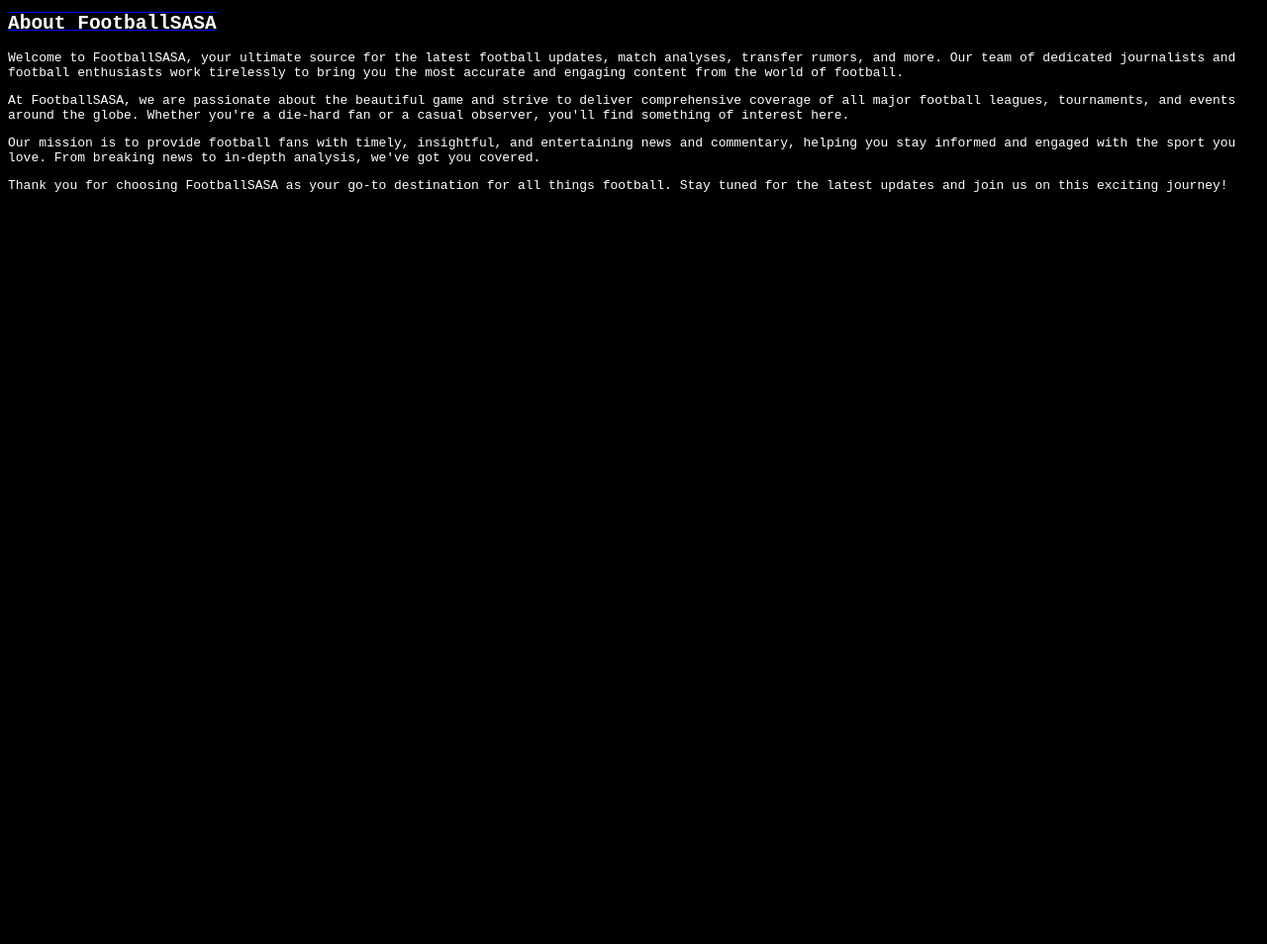
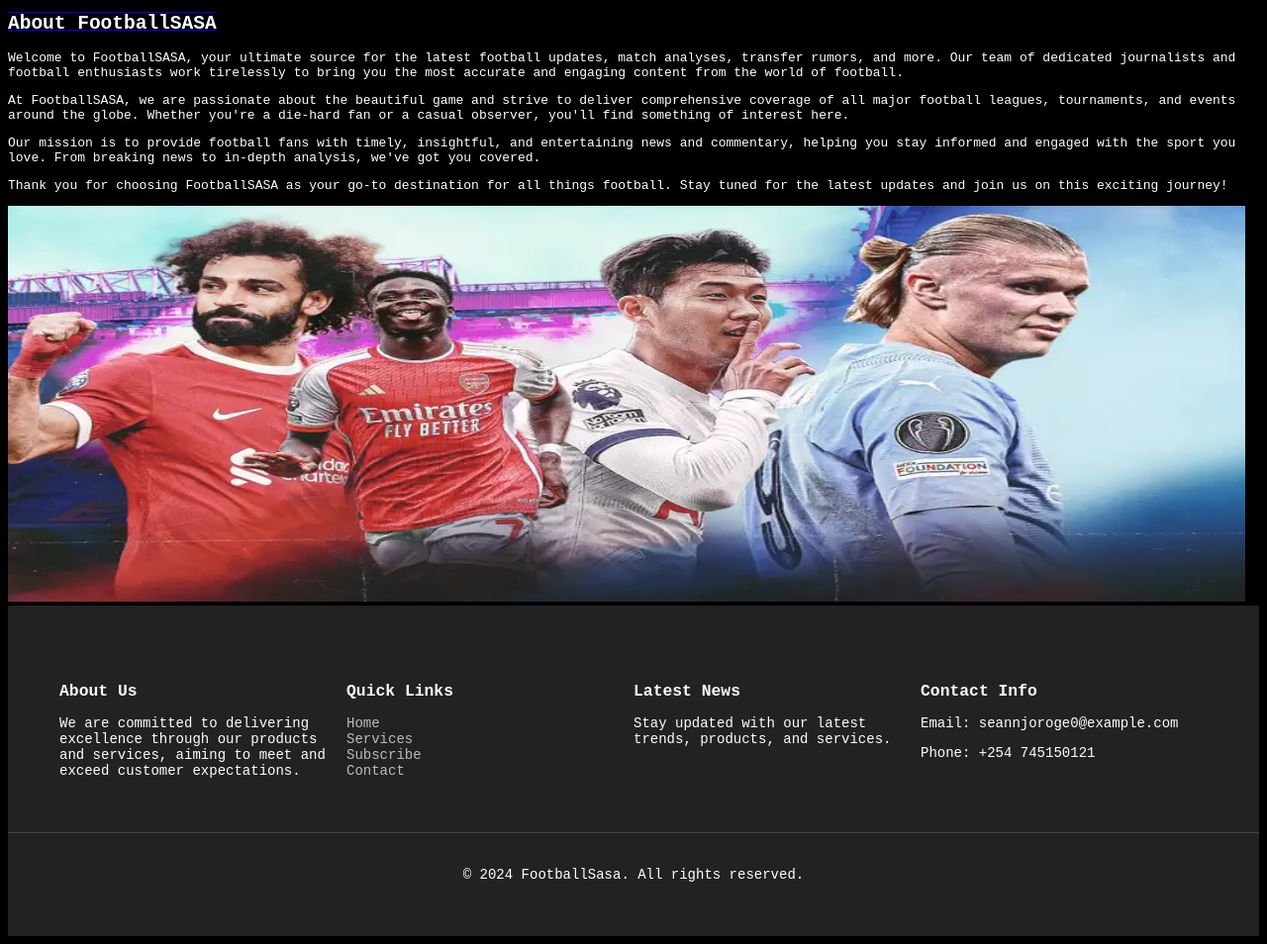
Before and after one commit to JSean6/Football_sasa, a plain HTML site: page about.html in a window 1280 px wide. Shown: the part 58-1012 px from the top of the page at 99% size. Before the commit the page ends 800 px from the top, so only its background shows below. Drawn offline with Linux system fonts and the light colour scheme.

Commit message:
add changes

```diff
--- a/about.html
+++ b/about.html
@@ -39,7 +39,39 @@
             helping you stay informed and engaged with the sport you love. From breaking news to in-depth analysis, we've got you covered.</p>
           <p>Thank you for choosing FootballSASA as your go-to destination for all things football.
              Stay tuned for the latest updates and join us on this exciting journey!</p>
+          <img src="assets\home.png" width="1250px" height="400px">
         </div>
       </section>
+
+      <footer class="site-footer">
+        <div class="footer-container">
+            <div class="footer-section">
+                <h3>About Us</h3>
+                <p>We are committed to delivering excellence through our products and services, aiming to meet and
+                    exceed customer expectations.</p>
+            </div>
+            <div class="footer-section">
+                <h3>Quick Links</h3>
+                <ul>
+                    <li><a href="index.html">Home</a></li>
+                    <li><a href="services.html">Services</a></li>
+                    <li><a href="subscription.html">Subscribe</a></li>
+                    <li><a href="contact.html">Contact</a></li>
+                </ul>
+            </div>
+            <div class="footer-section">
+                <h3>Latest News</h3>
+                <p>Stay updated with our latest trends, products, and services.</p>
+            </div>
+            <div class="footer-section">
+                <h3>Contact Info</h3>
+                <p>Email: seannjoroge0@example.com</p>
+                <p>Phone: +254 745150121</p>
+            </div>
+        </div>
+        <div class="footer-bottom">
+            <p>&copy; 2024 FootballSasa. All rights reserved.</p>
+        </div>
+    </footer>
 </body>
 </html>
--- /dev/null
+++ b/dark.js
@@ -0,0 +1,5 @@
+const checkbox =
+document.getElementById('checkbox');
+checkbox.addEventListener('change', () => {
+    document.body.classList.toggle('dark');
+});
```
Also changed, not shown: contact.html (+1 -1 lines), dark.html (+12 -1 lines), index.html (+2 -2 lines), script.js (+8 -1 lines), signin.html (+1 -1 lines), signin.js (+2 -29 lines), subscription.html (+9 -5 lines).
